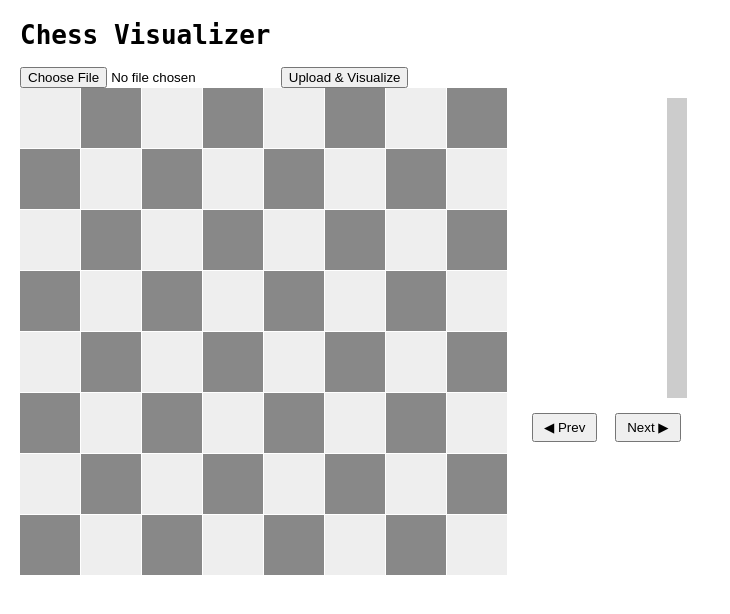
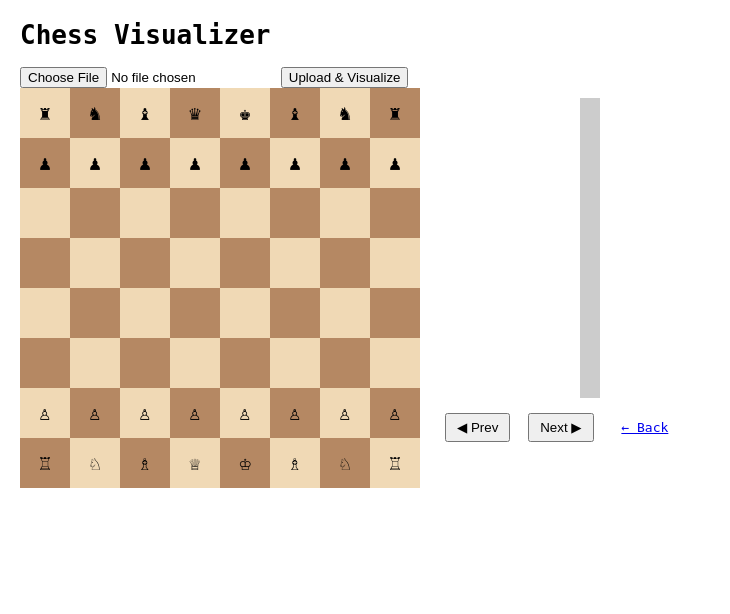
Before and after one commit to ssgssg2fan/chess, a Flask app: template templates/visualizer.html in a window 1280 px wide. Shown: the top 614 px of the page, without its empty margins (0-730 px from the left). Run offline with Flask 3, Linux system fonts and the light colour scheme; the template is opened without the code that fills it, so the values that code supplies are empty; parts of the project's set-up code (start-up, migrations or seed data) failed here and were passed over.

Commit message:
Update visualizer.html

```diff
--- a/templates/visualizer.html
+++ b/templates/visualizer.html
@@ -5,10 +5,10 @@
     <style>
         body { font-family: monospace; margin:20px; }
         #container { display:flex; }
-        #board { display:grid; grid-template-columns: repeat(8, 60px); grid-gap: 1px; }
-        .cell { width:60px; height:60px; text-align:center; line-height:60px; font-size:36px; }
-        .white { background-color:#eee; }
-        .black { background-color:#888; color:white; }
+        #board { display:grid; grid-template-columns: repeat(8, 50px); grid-gap: 0; }
+        .cell { width:50px; height:50px; text-align:center; line-height:50px; font-size:20px; }
+        .white { background-color:#f0d9b5; }
+        .black { background-color:#b58863; color:black; }
         .highlight { background-color: yellow !important; }
         #panel { margin-left:20px; width:300px; }
         #moves { max-height:400px; overflow-y:auto; font-size:14px; }
@@ -31,17 +31,34 @@
             <div id="moves"></div>
             <button class="btn" id="prev">◀ Prev</button>
             <button class="btn" id="next">Next ▶</button>
+            <a class="btn" id="back" href="/">← Back</a>
         </div>
     </div>
 
     <script>
         const moves = {{ moves|tojson }};
-        const board = Array(8).fill(null).map(()=>Array(8).fill(''));
-        const pieceSymbols = {
-            'P':'♙','N':'♘','B':'♗','R':'♖','Q':'♕','K':'♔',
-            'p':'♟','n':'♞','b':'♝','r':'♜','q':'♛','k':'♚'
-        };
+const initialFEN = "rnbqkbnr/pppppppp/8/8/8/8/PPPPPPPP/RNBQKBNR";
+const pieceSymbols = {
+  'P':'♙','N':'♘','B':'♗','R':'♖','Q':'♕','K':'♔',
+  'p':'♟','n':'♞','b':'♝','r':'♜','q':'♛','k':'♚'
+};
+const board = Array(8).fill(null).map(()=>Array(8).fill(''));
 
+function setupBoard(fen){
+  const rows = fen.split('/');
+  for(let r=0;r<8;r++){
+    let f=0;
+    for(const c of rows[r]){
+      if(!isNaN(c)){
+        f+=parseInt(c);
+      }else{
+        board[7-r][f] = pieceSymbols[c];
+        f++;
+      }
+    }
+  }
+}
+setupBoard(initialFEN);
         let cursor = 0;
         let lastMove = null;
 
@@ -60,8 +77,8 @@
                 for(let f=0;f<8;f++){
                     const cell = document.createElement('div');
                     cell.className = 'cell ' + ((r+f)%2?'white':'black');
-                    if(lastMove && (lastMove[0]==r*8+f || lastMove[1]==r*8+f)){
-                        cell.classList.add('highlight');
+                    if(lastMove && (lastMove[0]==r && lastMove[1]==f || lastMove[2]==r && lastMove[3]==f)){
+                    cell.classList.add('highlight');
                     }
                     cell.textContent = board[r][f];
                     boardDiv.appendChild(cell);
@@ -108,13 +125,23 @@
             drawBoard(); drawMoves(); drawEvalBar();
         }
 
+        function popMove(){
+            if(cursor<=0) return;
+            cursor--;
+            lastMove=null;
+            drawBoard(); drawMoves(); drawEvalBar();
+        }
+
         document.getElementById('next').onclick = pushMove;
         document.getElementById('prev').onclick = popMove;
 
-        initBoard();
         drawBoard();
         drawMoves();
         drawEvalBar();
     </script>
 </body>
 </html>
+
+    </script>
+</body>
+</html>
```
